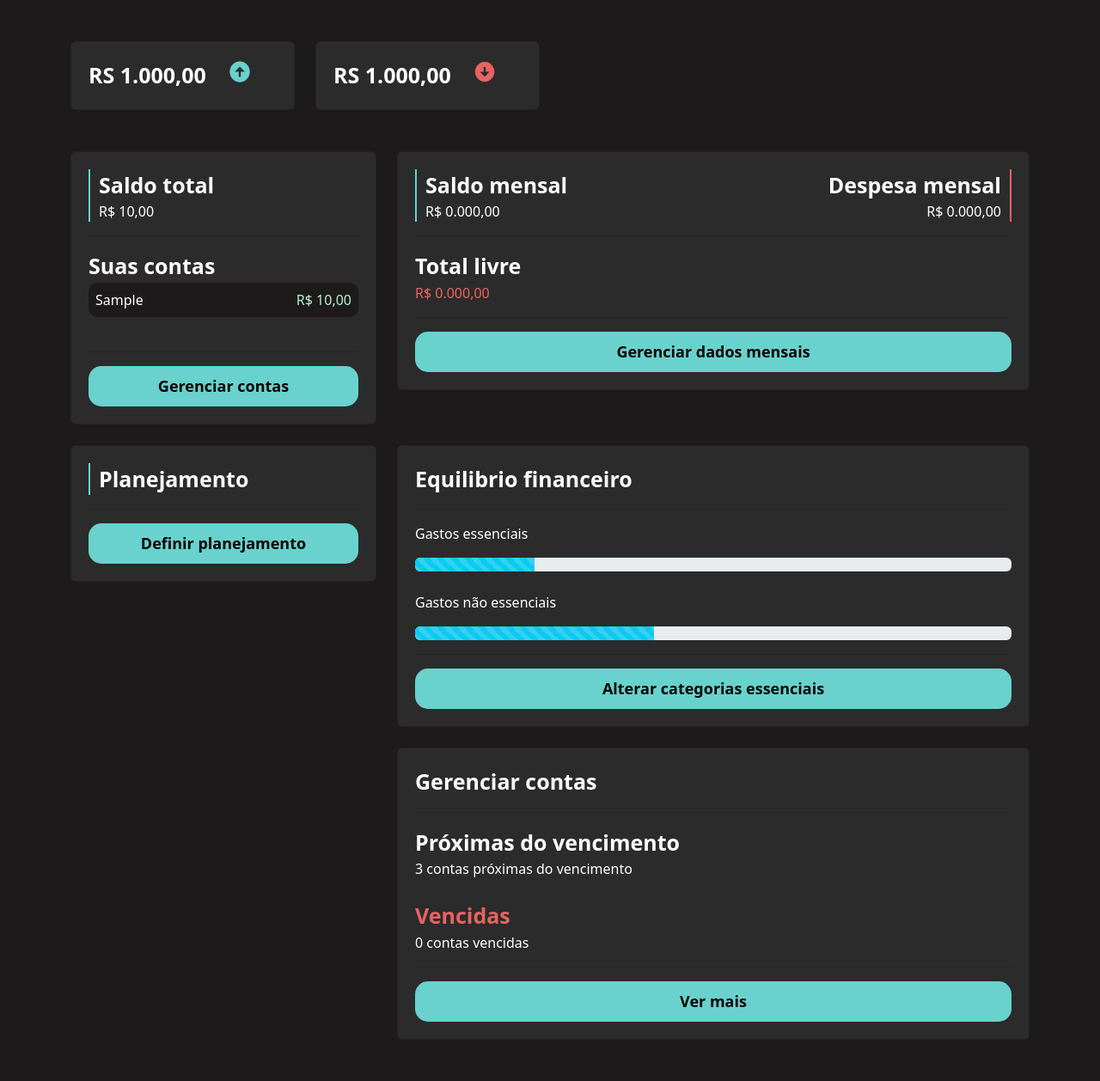
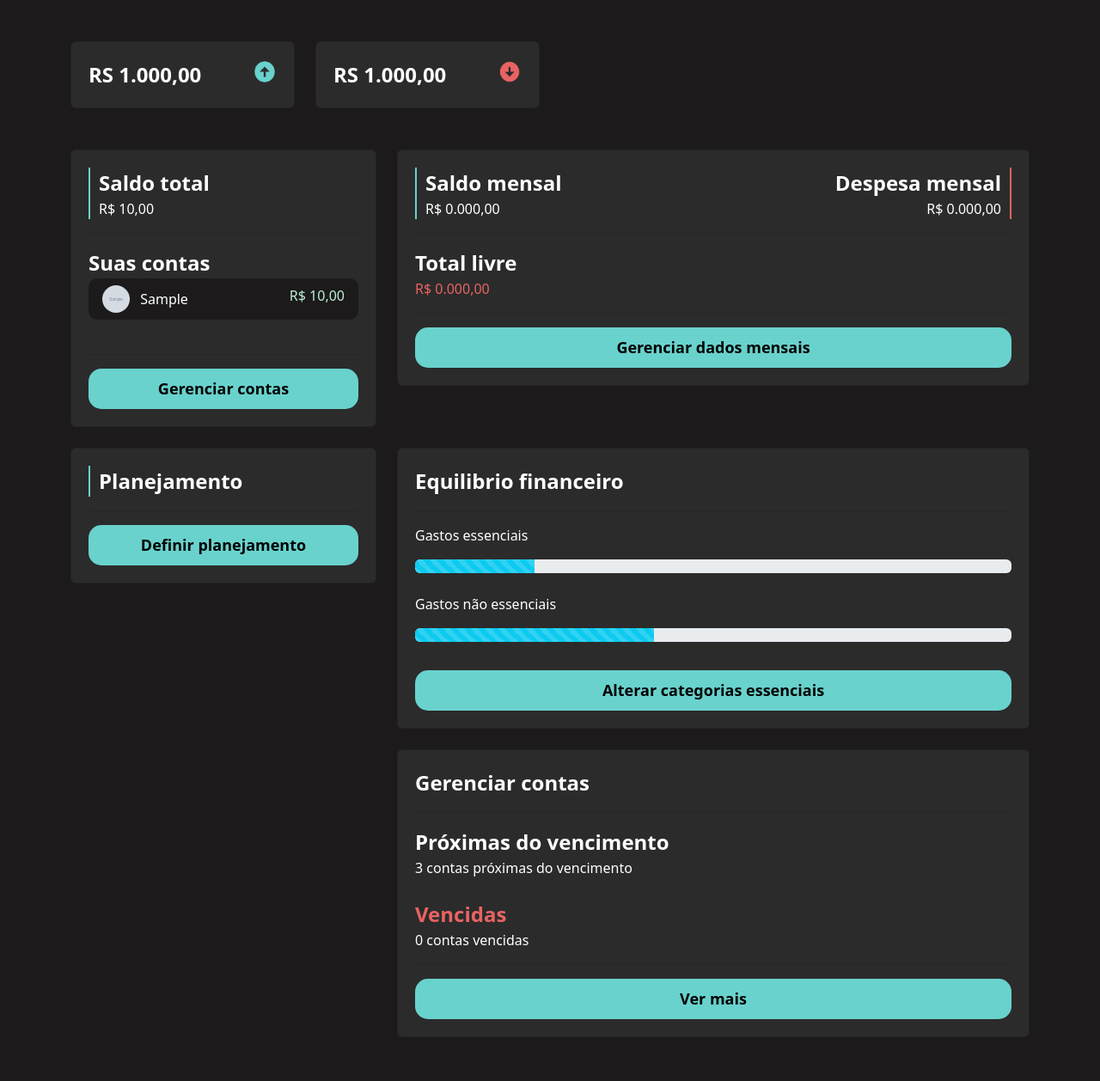
Before and after one commit to gm-costa/finance, a Django app: page /perfil/home/ in a window 1280 px wide. Shown: the part 56-1314 px from the top of the page at 86% size. After the commit the page ends 1262 px from the top, so only its background shows below. Run offline with Django 4.2, Linux system fonts and the light colour scheme; tables that the repository leaves empty hold one stand-in row (values such as "Sample post"); grey boxes marked "Sample" are stand-in pictures.

Commit message:
Ajsute templates e views

```diff
--- a/perfil/templates/home.html
+++ b/perfil/templates/home.html
@@ -1,5 +1,7 @@
 {% extends 'base/base.html' %}
 {% load static %}
+
+{% block 'title' %}Finance{% endblock  %}
 
 {% block 'head' %}
     <link rel="stylesheet" href="{% static 'perfil/css/home.css' %}">
@@ -7,32 +9,29 @@
 
 {% block 'body' %}
     <div class="container">
-        <br>
-        <br>
-        <div class="row">
+        <div class="row my-5">
             <div class="col-md-3">
-                <a style="text-decoration: none; color:white;" href="#">
+                <a class="link" href="#">
                     <div class="card">
                         <div class="row">
                             <div class="col-md-8">
                                 <span  class="fonte-destaque">RS 1.000,00</span>
                             </div>
-                            <div class="col-md">
+                            <div class="col-md text-end">
                                 <img class="icone-setas" src="{% static 'perfil/img/entradas.png' %}">
                             </div>
                         </div>
-
                     </div>
                 </a>
             </div>
             <div class="col-md-3">
-                <a style="text-decoration: none; color:white;" href="#">
+                <a class="link" href="#">
                     <div class="card">
                         <div class="row">
                             <div class="col-md-8">
                                 <span  class="fonte-destaque">RS 1.000,00</span>
                             </div>
-                            <div class="col-md">
+                            <div class="col-md text-end">
                                 <img class="icone-setas" src="{% static 'perfil/img/saidas.png' %}">
                             </div>
                         </div>
@@ -40,8 +39,6 @@
                 </a>
             </div>
         </div>
-        <br>
-        <br>
 
         <div class="row">
 
@@ -54,12 +51,14 @@
                     </div>
                     <hr class="hr-borda">
                     <span class="fonte-destaque">Suas contas</span>
-
                     <div class="div-contas">
                         {% for conta in contas %}
                             <div class="lista-conta">
-                                <span>{{conta}}</span>
-                                <span class="total-conta">R$&nbsp;{{conta.valor|floatformat:"2g"}}</span>
+                                {% if conta.icone %}
+                                    <img class="icone-contas ms-2" src="{{conta.icone.url}}" alt="Ícone da conta">
+                                {% endif %}
+                                <span class="align-middle ms-2">{{conta}}</span>
+                                <span class="total-conta me-2">R$&nbsp;{{conta.valor|floatformat:"2g"}}</span>
                             </div>
                             <br>
                         {% endfor %}
--- a/templates/static/geral/css/base.css
+++ b/templates/static/geral/css/base.css
@@ -5,6 +5,12 @@
     --differential-color: #E96363;
 }
 
+* {
+    margin: 0;
+    padding: 0;
+    box-sizing: border-box;
+}
+
 body {
     background-color: var(--dark-color);
     color: white !important;
--- a/templates/static/perfil/css/home.css
+++ b/templates/static/perfil/css/home.css
@@ -12,7 +12,7 @@
 .fonte-destaque {
     color: #fff;
     font-weight: bold;
-    font-size: 25px;
+    font-size: 24px;
 }
 
 .fonte-light {
@@ -29,6 +29,8 @@
     background-color: var(--dark-color);
     padding: 8px;
     border-radius: 10px;
+    /* display: flex;
+    align-items: center; */
 }
 
 .total-conta {
@@ -36,6 +38,10 @@
     font-weight: 200;
     float: right;
 }
+
+/* .lista-conta:last-child {
+    text-align-last: end;
+} */
 
 .botao-principal {
     text-decoration: none;
@@ -67,3 +73,14 @@
     width: 50%;
     display: inline;
 }
+
+.link {
+    color: white;
+    text-decoration: none;
+}
+
+.icone-contas {
+    width: 2rem;
+    height: 2rem;
+    border-radius: 50%;
+}
```
Also changed, not shown: perfil/templates/gerenciar.html (+6 -3 lines).
